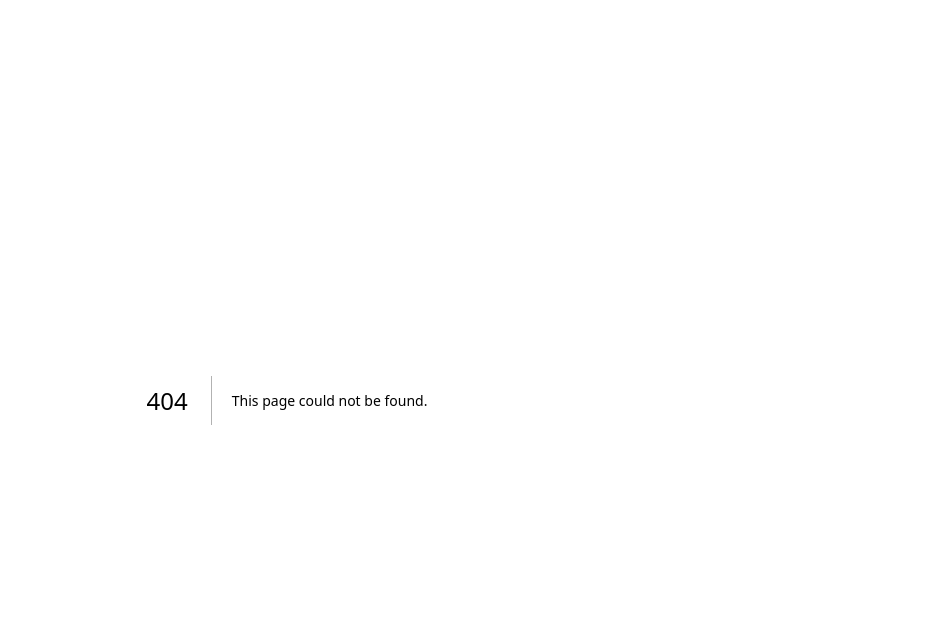
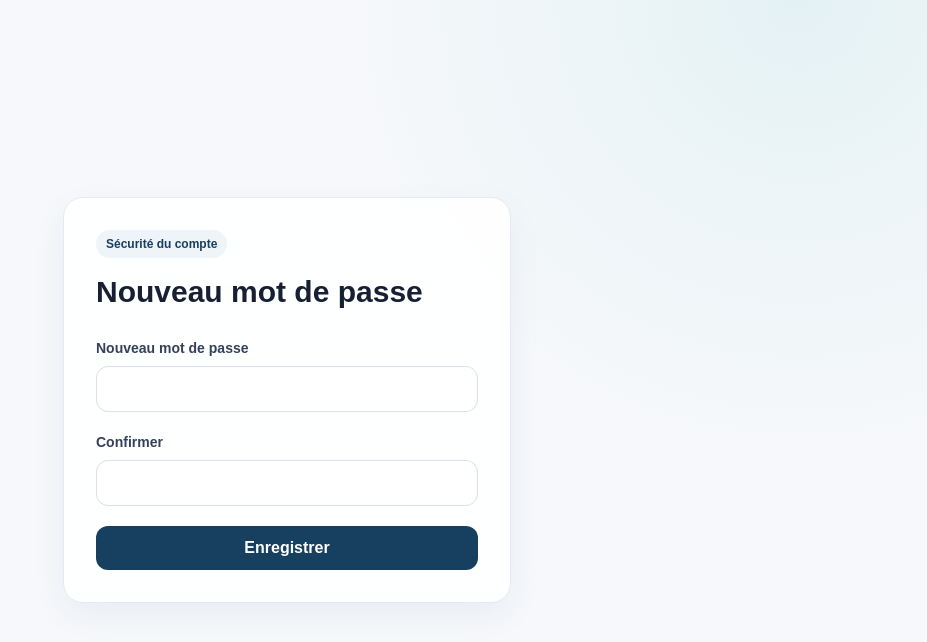
Before and after one commit to tonybillndjiki-netizen/edulink, a Next.js app: page /reset-password in a window 1280 px wide. Before the commit this address had no page. Shown: the top 642 px of the page, without its empty margins (353-1280 px from the left). Built offline with nearby package versions, Linux system fonts and the light colour scheme.

Commit message:
SCOLARIA V2: add password reset

```diff
--- /dev/null
+++ b/app/reset-password/page.tsx
@@ -0,0 +1,48 @@
+"use client";
+
+import { useRouter } from "next/navigation";
+import { useState } from "react";
+import { createClient } from "@/lib/supabase/client";
+
+export default function ResetPasswordPage() {
+  const router = useRouter();
+  const [message, setMessage] = useState("");
+  const [busy, setBusy] = useState(false);
+
+  async function updatePassword(formData: FormData) {
+    const password = String(formData.get("password") || "");
+    const confirmation = String(formData.get("confirmation") || "");
+    if (password !== confirmation) {
+      setMessage("Les deux mots de passe ne correspondent pas.");
+      return;
+    }
+    setBusy(true);
+    const supabase = createClient();
+    const { error } = await supabase.auth.updateUser({ password });
+    setBusy(false);
+    if (error) return setMessage(error.message);
+    router.replace("/app");
+    router.refresh();
+  }
+
+  return (
+    <main className="grid min-h-screen place-items-center px-5">
+      <form action={updatePassword} className="surface w-full max-w-md p-8">
+        <span className="badge">Sécurité du compte</span>
+        <h1 className="mt-4 text-3xl font-black">Nouveau mot de passe</h1>
+        <div className="mt-7 grid gap-5">
+          <div className="field">
+            <label htmlFor="password">Nouveau mot de passe</label>
+            <input id="password" name="password" type="password" minLength={8} required />
+          </div>
+          <div className="field">
+            <label htmlFor="confirmation">Confirmer</label>
+            <input id="confirmation" name="confirmation" type="password" minLength={8} required />
+          </div>
+          <button disabled={busy} className="btn-primary">{busy ? "Enregistrement…" : "Enregistrer"}</button>
+        </div>
+        {message && <p className="mt-4 rounded-xl bg-[#f2f5f8] p-3 text-sm">{message}</p>}
+      </form>
+    </main>
+  );
+}
```
